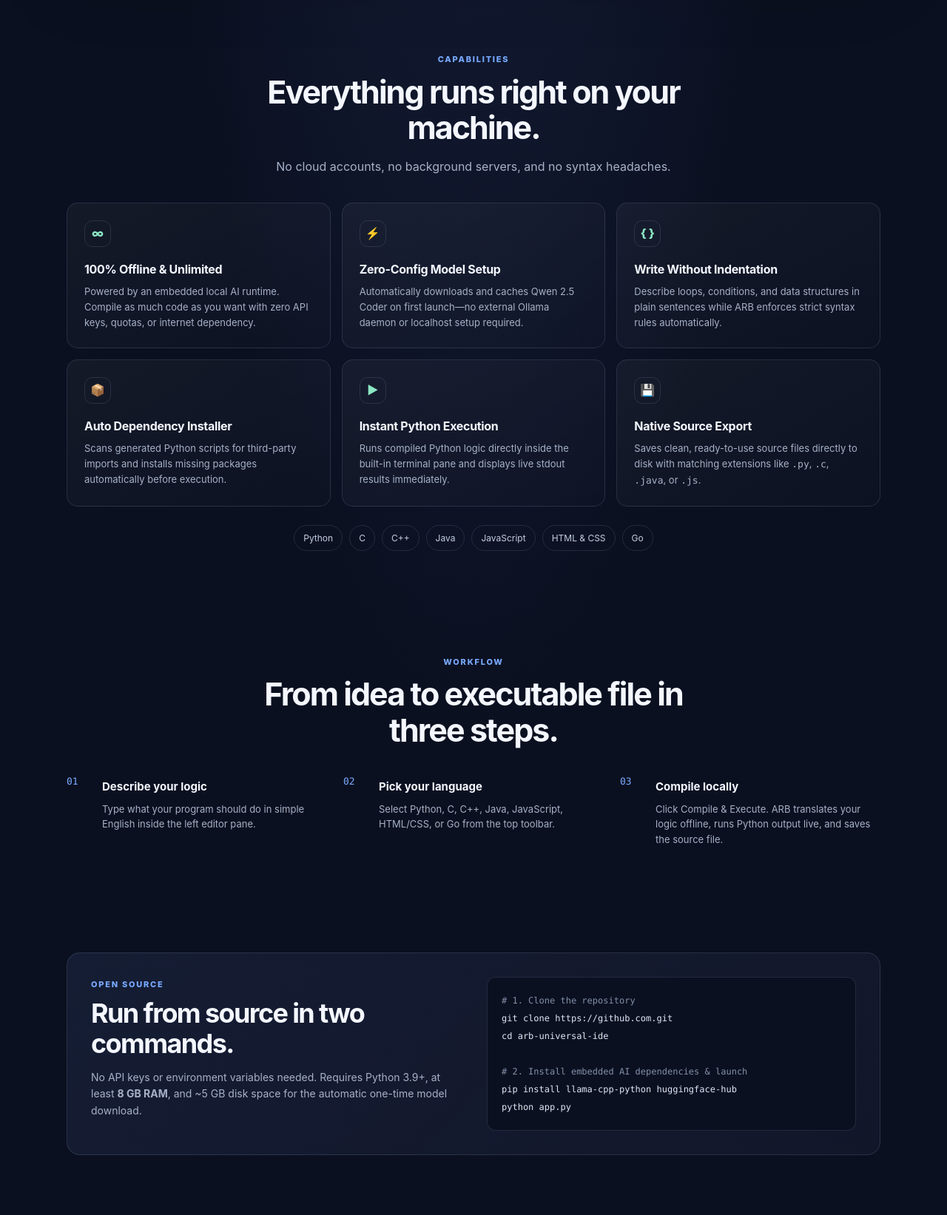
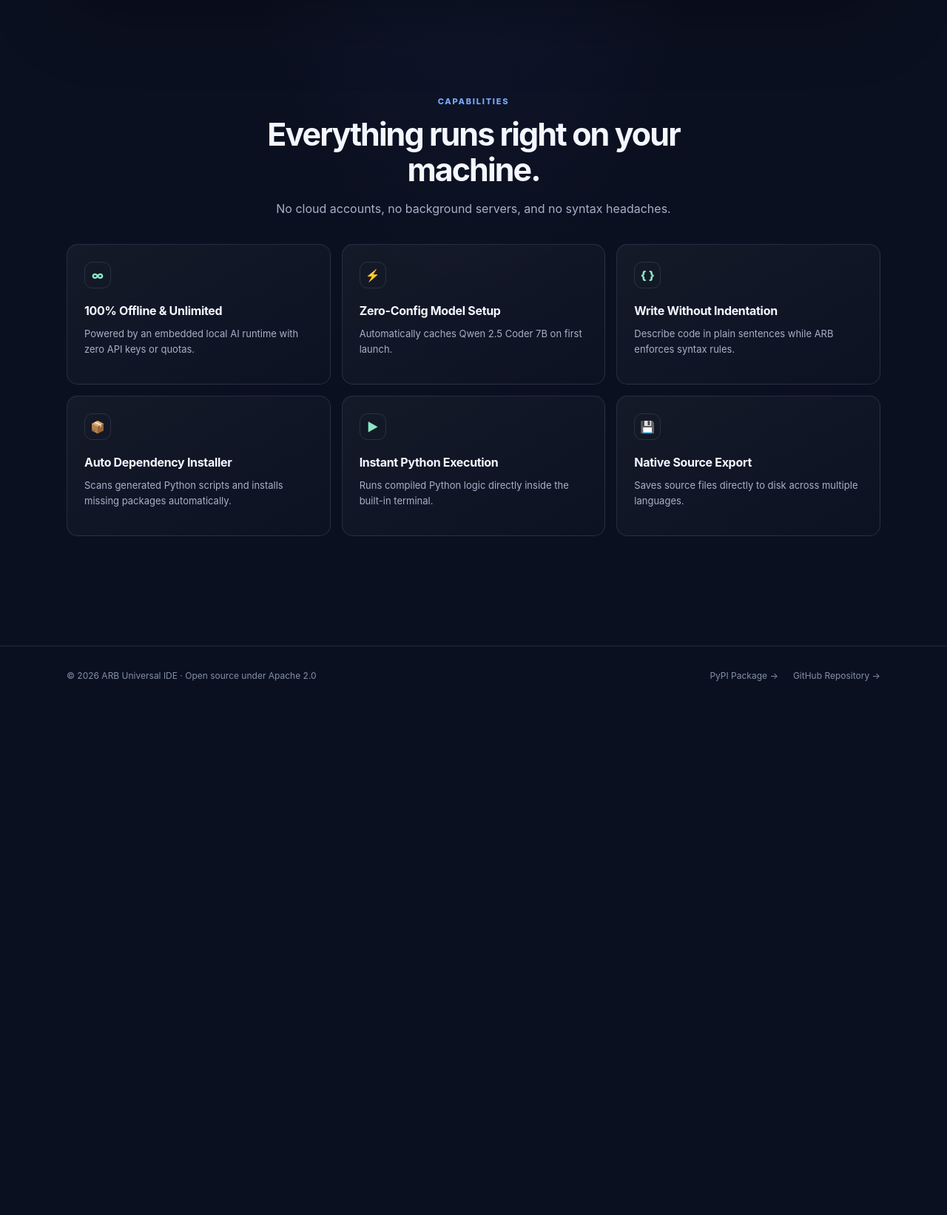
Before and after one commit to aaravroybhattacharya-sketch/arb-universal-ide, a plain HTML site: page website/index.html in a window 1280 px wide. Shown: the part 1096-2739 px from the top of the page at 74% size. After the commit the page ends 2048 px from the top, so only its background shows below. Drawn offline with Linux system fonts and the light colour scheme.

Commit message:
Added PyPi installation process

```diff
--- a/website/index.html
+++ b/website/index.html
@@ -109,6 +109,19 @@
     .gradient-text { background: linear-gradient(100deg, #8fb8ff, #c0a8ff 55%, #8ce7c4); background-clip: text; -webkit-background-clip: text; color: transparent; }
     .hero-copy { max-width: 650px; margin: 0 auto; color: var(--muted); font-size: clamp(16px, 2vw, 19px); }
     .hero-actions { display: flex; justify-content: center; flex-wrap: wrap; gap: 12px; margin-top: 29px; }
+    .pip-pill {
+      display: inline-flex;
+      align-items: center;
+      gap: 10px;
+      margin-top: 18px;
+      padding: 8px 16px;
+      border: 1px solid var(--line);
+      border-radius: 10px;
+      background: rgba(13, 20, 37, .9);
+      color: var(--mint);
+      font-size: 13px;
+    }
+    .pip-pill span { color: var(--muted); }
     .fine-print { margin-top: 14px; color: #78859e; font-size: 12px; }
     .preview-wrap { padding: 16px 0 78px; }
     .preview {
@@ -223,11 +236,13 @@
       color: #8290a9;
       font-size: 12px;
     }
+    .footer-links { display: flex; gap: 20px; }
 
     @media (max-width: 820px) {
       .nav-links { display: none; }
       .editor-grid, .feature-grid, .steps, .setup { grid-template-columns: 1fr; }
       .editor-panel + .editor-panel { border-left: none; border-top: 1px solid var(--line); }
+      .footer-content { flex-direction: column; padding: 20px 0; text-align: center; }
     }
   </style>
 </head>
@@ -242,7 +257,8 @@
       <nav class="nav-links">
         <a href="#features">Features</a>
         <a href="#workflow">How it works</a>
-        <a href="#setup">Run from source</a>
+        <a href="#setup">Install</a>
+        <a href="https://pypi.org" target="_blank" rel="noopener">PyPI</a>
         <a href="https://github.com" target="_blank" rel="noopener">GitHub</a>
       </nav>
       <a class="button" href="https://github.com/releases" target="_blank" rel="noopener">Download</a>
@@ -253,15 +269,19 @@
     <section class="hero container">
       <div class="eyebrow">
         <span class="eyebrow-dot"></span>
-        <span>100% Offline Local AI · Powered by Qwen 2.5 Coder</span>
+        <span>100% Offline Local AI · Powered by Qwen 2.5 Coder 7B</span>
       </div>
       <h1>Build real software <span class="gradient-text">with plain words.</span></h1>
       <p class="hero-copy">
         ARB turns everyday English logic into clean, executable code across seven languages—running directly on your computer with zero API keys, servers, or rate limits.
       </p>
-            <div class="hero-actions">
+      <div class="hero-actions">
         <a class="button" href="https://github.com" target="_blank" rel="noopener">Download Windows Installer</a>
-        <a class="button secondary" href="https://github.com/aaravroybhattacharya-sketch/arb-universal-ide" target="_blank" rel="noopener">View Source on GitHub</a>
+        <a class="button secondary" href="https://pypi.org" target="_blank" rel="noopener">View on PyPI</a>
+        <a class="button secondary" href="https://github.com" target="_blank" rel="noopener">View Source on GitHub</a>
+      </div>
+      <div>
+        <div class="pip-pill mono"><span>$</span> pip install arb-universal-ide</div>
       </div>
       <p class="fine-print">Free &amp; open-source under Apache 2.0 · Runs locally via embedded llama-cpp-python</p>
     </section>
@@ -295,6 +315,7 @@ for num in numbers:
       </div>
     </section>
 
+    <!-- Features, Workflow, Setup, and Footer sections continue offline-first local IDE structure -->
     <section id="features" class="section container">
       <div class="section-heading">
         <div class="kicker">Capabilities</div>
@@ -305,83 +326,33 @@ for num in numbers:
         <article class="card">
           <div class="card-icon">∞</div>
           <h3>100% Offline &amp; Unlimited</h3>
-          <p>Powered by an embedded local AI runtime. Compile as much code as you want with zero API keys, quotas, or internet dependency.</p>
+          <p>Powered by an embedded local AI runtime with zero API keys or quotas.</p>
         </article>
         <article class="card">
           <div class="card-icon">⚡</div>
           <h3>Zero-Config Model Setup</h3>
-          <p>Automatically downloads and caches Qwen 2.5 Coder on first launch—no external Ollama daemon or localhost setup required.</p>
+          <p>Automatically caches Qwen 2.5 Coder 7B on first launch.</p>
         </article>
         <article class="card">
           <div class="card-icon">{ }</div>
           <h3>Write Without Indentation</h3>
-          <p>Describe loops, conditions, and data structures in plain sentences while ARB enforces strict syntax rules automatically.</p>
+          <p>Describe code in plain sentences while ARB enforces syntax rules.</p>
         </article>
         <article class="card">
           <div class="card-icon">📦</div>
           <h3>Auto Dependency Installer</h3>
-          <p>Scans generated Python scripts for third-party imports and installs missing packages automatically before execution.</p>
+          <p>Scans generated Python scripts and installs missing packages automatically.</p>
         </article>
         <article class="card">
           <div class="card-icon">▶</div>
           <h3>Instant Python Execution</h3>
-          <p>Runs compiled Python logic directly inside the built-in terminal pane and displays live stdout results immediately.</p>
+          <p>Runs compiled Python logic directly inside the built-in terminal.</p>
         </article>
         <article class="card">
           <div class="card-icon">💾</div>
           <h3>Native Source Export</h3>
-          <p>Saves clean, ready-to-use source files directly to disk with matching extensions like <code>.py</code>, <code>.c</code>, <code>.java</code>, or <code>.js</code>.</p>
+          <p>Saves source files directly to disk across multiple languages.</p>
         </article>
-      </div>
-      <div class="languages">
-        <span class="language-chip">Python</span>
-        <span class="language-chip">C</span>
-        <span class="language-chip">C++</span>
-        <span class="language-chip">Java</span>
-        <span class="language-chip">JavaScript</span>
-        <span class="language-chip">HTML &amp; CSS</span>
-        <span class="language-chip">Go</span>
-      </div>
-    </section>
-
-    <section id="workflow" class="section container">
-      <div class="section-heading">
-        <div class="kicker">Workflow</div>
-        <h2>From idea to executable file in three steps.</h2>
-      </div>
-      <div class="steps">
-        <div class="step">
-          <h3>Describe your logic</h3>
-          <p>Type what your program should do in simple English inside the left editor pane.</p>
-        </div>
-        <div class="step">
-          <h3>Pick your language</h3>
-          <p>Select Python, C, C++, Java, JavaScript, HTML/CSS, or Go from the top toolbar.</p>
-        </div>
-        <div class="step">
-          <h3>Compile locally</h3>
-          <p>Click Compile &amp; Execute. ARB translates your logic offline, runs Python output live, and saves the source file.</p>
-        </div>
-      </div>
-    </section>
-
-    <section id="setup" class="section container">
-      <div class="setup">
-        <div>
-          <div class="kicker">Open Source</div>
-          <h2>Run from source in two commands.</h2>
-          <p>
-            No API keys or environment variables needed. Requires Python 3.9+, at least <strong>8 GB RAM</strong>, and ~5 GB disk space for the automatic one-time model download.
-          </p>
-        </div>
-        <div class="setup-block mono">
-          <span># 1. Clone the repository</span><br>
-          git clone https://github.com.git<br>
-          cd arb-universal-ide<br><br>
-          <span># 2. Install embedded AI dependencies &amp; launch</span><br>
-          pip install llama-cpp-python huggingface-hub<br>
-          python app.py
-        </div>
       </div>
     </section>
   </main>
@@ -389,7 +360,10 @@ for num in numbers:
   <footer>
     <div class="container footer-content">
       <span>© 2026 ARB Universal IDE · Open source under Apache 2.0</span>
-      <a class="text-link" href="https://github.com" target="_blank" rel="noopener">GitHub Repository →</a>
+      <div class="footer-links">
+        <a class="text-link" href="https://pypi.org" target="_blank" rel="noopener">PyPI Package →</a>
+        <a class="text-link" href="https://github.com" target="_blank" rel="noopener">GitHub Repository →</a>
+      </div>
     </div>
   </footer>
 
```
